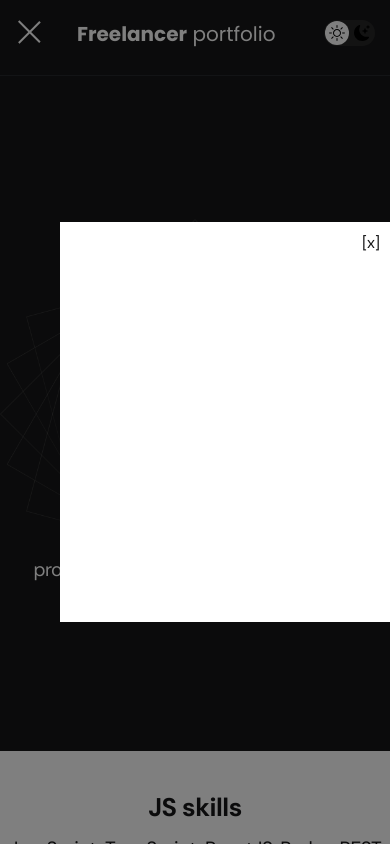
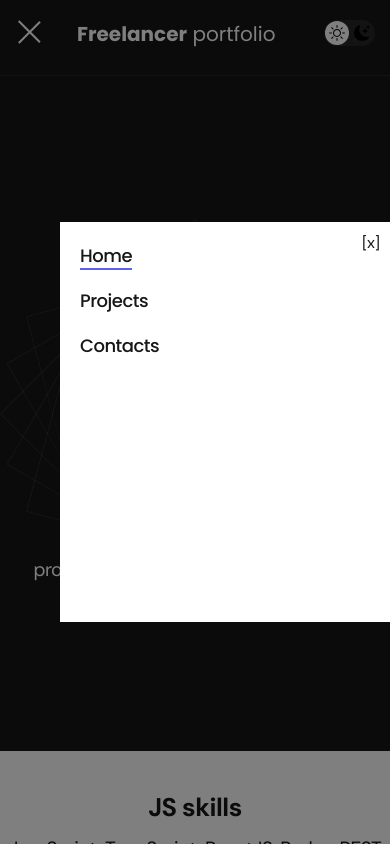
Before and after one commit to Vadym-Liumanov/freelancer-portfolio-react, a React (Create React App) app: page / in a window 390 px wide. Both pictures are taken after a click on the button 30 px from the left and 32 px from the top of the page. Shown: the top 844 px of the page. Built offline with nearby package versions, Linux system fonts and the light colour scheme.

Commit message:
New universal component NavMenu was created and applied to the App

```diff
--- a/src/App.jsx
+++ b/src/App.jsx
@@ -1,4 +1,4 @@
-import React, { useState } from "react"
+import React from "react"
 
 import { HashRouter, Routes, Route } from "react-router-dom"
 
@@ -13,24 +13,14 @@ import Project from "./pages/project/Project"
 import NotFound from "./pages/notFound/NotFound"
 
 import ScrollToTop from "./utils/scrollToTop"
-import Modal from "./components/modal/Modal"
 
 function App() {
-  // Состояние видимости модального окна. Все это потом перенесем в компонент Header, где будет кнопка бургер-меню
-  const [isModal, setIsModal] = useState(false)
-  // ф-ция закрытия модального окна
-  const onClose = () => {
-    setIsModal(false)
-  }
-  const onOpen = () => {
-    setIsModal(true)
-  }
 
   return (
     <div className="App">
       <HashRouter>
         <ScrollToTop />
-        <Header onOpen={onOpen} />
+        <Header />
         <main className="main">
           <Routes>
             <Route exact path="/" element={<Home />} />
@@ -41,12 +31,7 @@ function App() {
           </Routes>
         </main>
         <Footer />
-        {/* Реализовали через portal. Теперь вне зависимости от положения в DOM, Modal будет припортален к #root(наши настройки) элементу */}
-        <Modal active={isModal} onClose={onClose}>
-          Модальное окно
-        </Modal>
       </HashRouter>
-
     </div>
   )
 }
--- a/src/components/burgerBtn/BurgerBtn.jsx
+++ b/src/components/burgerBtn/BurgerBtn.jsx
@@ -1,21 +1,21 @@
 import React, { useState } from "react"
-import { NavLink } from "react-router-dom"
 
 import Modal from "../modal/Modal"
 
 import './styles.css'
+import NavMenu from "../navMenu/NavMenu"
 
 const BurgerBtn = () => {
   /* Логика работы бургера
   Кликаем по бургеру -> меняется вн. вид бургера + откпывается модальное окно: в модальное окно передаем ф-цию закрытия
   модального окна - в ней непосредственно закрытие мод. окна + переключение вида бургера.
-  Т.к. в мод. окне - меню, надо, чтобы при клике по ссылке тоже закрывалась модалка и бургер. (?) Повесить на
-  каждый линк onClick  с закрытием модалки и бургера
+  Т.к. в мод. окне - меню, надо, чтобы при клике по ссылке тоже закрывалась модалка и бургер. Повесим на
+  каждый линк onClick с закрытием модалки и бургера - передадим в качестве пропсов в компонент NavMemu
   */
 
   // Состояние активности модального окна. isModal = true - модалка открыта.
   const [isModal, setIsModal] = useState(false)
-  // Состояние бургера. burgerOn = true - раскрыт.
+  // Состояние бургера. burgerOn = true - бургер раскрыт.
   const [burgerOn, setBurgerOn] = useState(false)
 
   /* Открываем бургер и модальное окно.
@@ -34,45 +34,19 @@ const BurgerBtn = () => {
   // Определение класса в компонент бургер (стиль)
   const burgerStyle = burgerOn ? 'burger_active burger' : 'burger'
 
-  // Определение класса (стиль) для линка меню. Navlink имеет св-во isActive (доступно внутри него),
-  // поэтому внутри Navlink через замыкание обращаемся к нему для определения активного линка - в зависимости
-  // от значения определяем класс (стиль)
-  const activeLink = "nav__link nav__link_active"
-  const normalLink = "nav__link"
-
-  const linkClassNameDefinition = ({ isActive }) => isActive ? activeLink : normalLink
-
   return (
     <>
       <button onClick={onBurgerClick}>
+        {/* Отрисовка значка бургера */}
         <div className={burgerStyle}>
           <span></span>
         </div>
       </button>
-      {/* Разместим в модалке нав-меню. Надо будет вынести меню в отдельный переиспользуемый компонент (!!!)
-      Пока меню находится в коде Header.
+      {/* Разместим в модалке компонент навигационного меню NavMenu.
+      В пропсах передадим ориентацию меню и ф-цию клика по линку меню
       */}
       <Modal active={isModal} onClose={onCloseModal}>
-        {/* Navbar */}
-        <nav className="header__nav nav">
-          <ul className="nav__list">
-            <li className="nav__item">
-              <NavLink to="/" className={linkClassNameDefinition}>
-                Home
-              </NavLink>
-            </li>
-            <li className="nav-list__item">
-              <NavLink to="/projects" className={linkClassNameDefinition}>
-                Projects
-              </NavLink>
-            </li>
-            <li className="nav-list__item">
-              <NavLink to="/contacts" className={linkClassNameDefinition}>
-                Contacts
-              </NavLink>
-            </li>
-          </ul>
-        </nav>
+        <NavMenu orientation="vertical" onLinkClick={onCloseModal} />
       </Modal>
     </>
   )
--- a/src/components/header/Header.jsx
+++ b/src/components/header/Header.jsx
@@ -5,15 +5,9 @@ import "./styles.css"
 
 import DarkModeBtn from "../darkModeBtn/DarkModeBtn"
 import BurgerBtn from "../burgerBtn/BurgerBtn"
+import NavMenu from "../navMenu/NavMenu"
 
-const Header = (props) => {
-  // Определение класса (стиль) для линка меню. Navlink имеет св-во isActive (доступно внутри него),
-  // поэтому внутри Navlink через замыкание обращаемся к нему для определения активного линка - в зависимости
-  // от значения определяем класс (стиль)
-  const activeLink = "nav__link nav__link_active"
-  const normalLink = "nav__link"
-
-  const linkClassNameDefinition = ({ isActive }) => isActive ? activeLink : normalLink
+const Header = () => {
 
   return (
     <header className="header">
@@ -34,25 +28,9 @@ const Header = (props) => {
           </div>
 
           {/* Navbar */}
-          <nav className="header__nav nav">
-            <ul className="nav__list">
-              <li className="nav__item">
-                <NavLink to="/" className={linkClassNameDefinition}>
-                  Home
-                </NavLink>
-              </li>
-              <li className="nav__item">
-                <NavLink to="/projects" className={linkClassNameDefinition}>
-                  Projects
-                </NavLink>
-              </li>
-              <li className="nav__item">
-                <NavLink to="/contacts" className={linkClassNameDefinition}>
-                  Contacts
-                </NavLink>
-              </li>
-            </ul>
-          </nav>
+          <div className="header__nav">
+            <NavMenu orientation="horizontal" />
+          </div>
 
           {/* Dark-mode button */}
           <div className="header__theme-btn">
--- a/src/components/header/styles.css
+++ b/src/components/header/styles.css
@@ -79,44 +79,6 @@ Header полностью адаптирован
 	grid-row: 1;
 }
 
-.nav__list {
-	display: flex;
-	flex-wrap: wrap;
-	row-gap: 1em;
-	align-items: center;
-	justify-content: flex-end;
-	column-gap: 1.4em;
-	font-size: 18px;
-	font-weight: 500;
-	font-family: 'Poppins', sans-serif;
-}
-
-.nav__link {
-	color: var(--nav-text);
-	transition: opacity 0.2s ease-in;
-}
-
-.nav__link:hover {
-	opacity: 0.8;
-}
-
-.nav__link_active {
-	position: relative;
-}
-
-.nav__link_active::before {
-	content: '';
-
-	position: absolute;
-	left: 0;
-	top: 100%;
-
-	display: block;
-	height: 2px;
-	width: 100%;
-	background-color: var(--accent);
-}
-
 @media (max-width: 674px) {
 
 	/* прячем строчное меню */
--- /dev/null
+++ b/src/components/navMenu/NavMenu.jsx
@@ -0,0 +1,47 @@
+import React from "react"
+import { NavLink } from "react-router-dom"
+
+import './styles.css'
+// Массив элементов меню
+import { menuList } from "../../helpers/menuList"
+
+/* В пропсах компонента передается обязательный атрибут ориентации меню orientation: 'horizontal' | 'vertical'
+Также есть необязательный атрибут - ф-ция onLinkClick - для Navlink (в выпадающем меню при клике на link будет
+  закрыто меню, в горизонтельном меню этот параметр будет отсутствовать)
+*/
+const NavMenu = ({ orientation, onLinkClick }) => {
+  /* Определение класса (стиля) для линка меню. Navlink имеет св-во isActive - true при активном линке (false в прот. сл.).
+   Оно доступно внутри Navlink из контекста через декомпозицию { isActive }, поэтому внутри Navlink можем взять его
+   в качестве аргумента для функции определения активного линка - в зависимости от активности задаем класс линка
+   (внешний вид - активный линк подчеркивается)
+   */
+
+  // type orientation = 'horizontal' | 'vertical'
+
+  // Задаем необходимые классы в зависимости от ориентации меню и активного линка
+  const activeLinkClassName = `nav__link nav__link_active nav__link_${orientation}`
+  const normalLinkClassName = `nav__link nav__link_${orientation}`
+
+  const listClassName = `nav__list nav__list_${orientation}`
+
+  const linkClassNameDefinition = ({ isActive }) => isActive ? activeLinkClassName : normalLinkClassName
+
+  return (
+    <nav className="nav">
+      <ul className={listClassName}>
+        {menuList.map((item) => {
+          return (
+            <li className="nav__item" key={item.id}>
+              {onLinkClick
+                ? <NavLink to={item.link} className={linkClassNameDefinition} onClick={onLinkClick}>{item.name}</NavLink>
+                : <NavLink to={item.link} className={linkClassNameDefinition}>{item.name}</NavLink>
+              }
+            </li>
+          )
+        })}
+      </ul>
+    </nav>
+  )
+}
+
+export default NavMenu
--- /dev/null
+++ b/src/components/navMenu/styles.css
@@ -0,0 +1,64 @@
+/* Nav menu */
+
+/* Определим стили для расположения элементов навигации:
+1) в строку - для меню в хидере (добавка _horizontal)
+2) в колонку - для выпадающего меню в бургере (добавка _vertical)
+*/
+
+.nav__list {
+  display: flex;
+  flex-wrap: wrap;
+  row-gap: 1em;
+  align-items: center;
+  justify-content: flex-end;
+  column-gap: 1.4em;
+  font-size: 18px;
+  font-weight: 500;
+  font-family: 'Poppins', sans-serif;
+}
+
+.nav__list_horizontal {
+  flex-direction: row;
+  align-items: center;
+  justify-content: flex-end;
+}
+
+.nav__list_vertical {
+  flex-direction: column;
+  align-items: flex-start;
+  justify-content: flex-start;
+}
+
+.nav__link {
+  color: var(--nav-text);
+  transition: opacity 0.2s ease-in;
+}
+
+.nav__link_horizontal {
+  color: var(--nav-text);
+}
+
+.nav__link_vertical {
+  color: var(--nav-bg);
+}
+
+.nav__link:hover {
+  opacity: 0.8;
+}
+
+.nav__link_active {
+  position: relative;
+}
+
+.nav__link_active::before {
+  content: '';
+
+  position: absolute;
+  left: 0;
+  top: 100%;
+
+  display: block;
+  height: 2px;
+  width: 100%;
+  background-color: var(--accent);
+}
--- /dev/null
+++ b/src/helpers/menuList.js
@@ -0,0 +1,19 @@
+// Массив элементов меню
+
+export const menuList = [
+  {
+    id: '01',
+    link: '/',
+    name: 'Home',
+  },
+  {
+    id: '02',
+    link: '/projects',
+    name: 'Projects',
+  },
+  {
+    id: '03',
+    link: '/contacts',
+    name: 'Contacts',
+  },
+]
```
